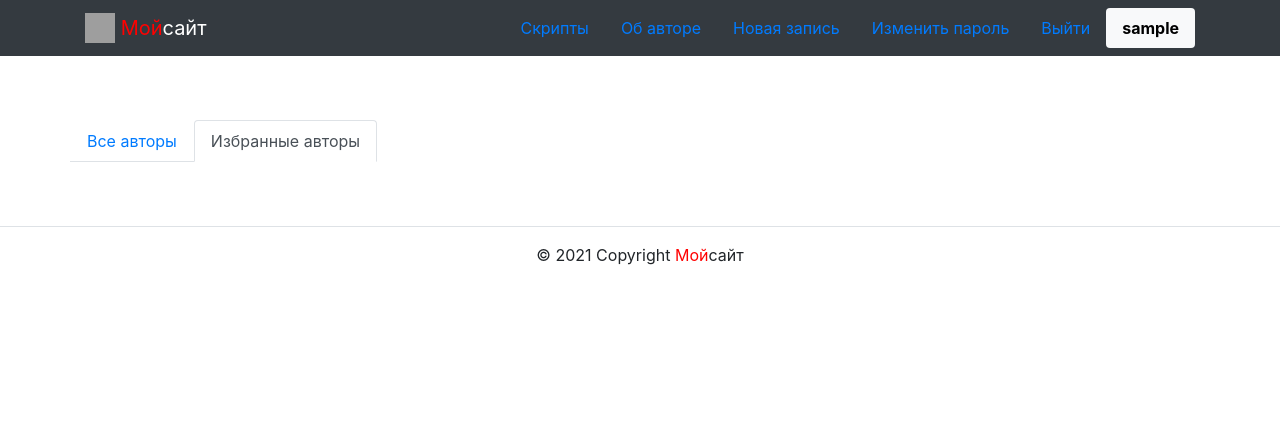
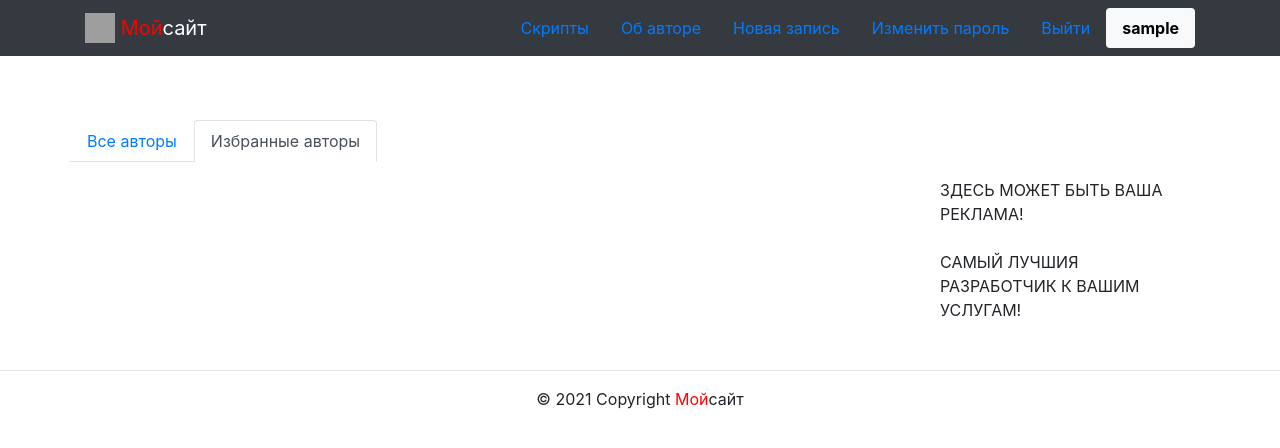
Before and after one commit to poddubkosn/posts_and_scripts, a Django app: page /follow/ in a window 1280 px wide. Shown: the top 448 px of the page. Run offline with Django 3.2, Linux system fonts and the light colour scheme; the visitor is signed in with stand-in values (Sample User, id 1); data comes from the database, SQL or seed files in the repository; data that the repository does not hold is empty; some libraries are stand-ins or nearby versions; grey boxes are pictures that could not be loaded.

Commit message:
posts and scripts.v2.3

```diff
--- a/forum/templates/home/follow.html
+++ b/forum/templates/home/follow.html
@@ -6,11 +6,22 @@
 {% load thumbnail %}
   <div class="container py-5">
   {% include 'home/includes/switcher.html' %}
+  <div class="row p-0 mb-0 bg-white rounded">
+    <aside class="col-12 col-md-9">
     {% for post in page_obj %}
+     <div class="shadow-lg p-0 mb-4 bg-white rounded">
       {% include 'home/includes/post_list.html' %}
 
       {% if not forloop.last %}<hr>{% endif %}
+      </div>
     {% endfor %}
+    </aside>
+   <article class="col-3 col-md-3">
+
+ЗДЕСЬ МОЖЕТ БЫТЬ ВАША РЕКЛАМА!<br><br>
+САМЫЙ ЛУЧШИЯ РАЗРАБОТЧИК К ВАШИМ УСЛУГАМ!
+
+   </article>
  {% include 'home/includes/paginator.html' %}
  </div>
 {% endblock %}
```
